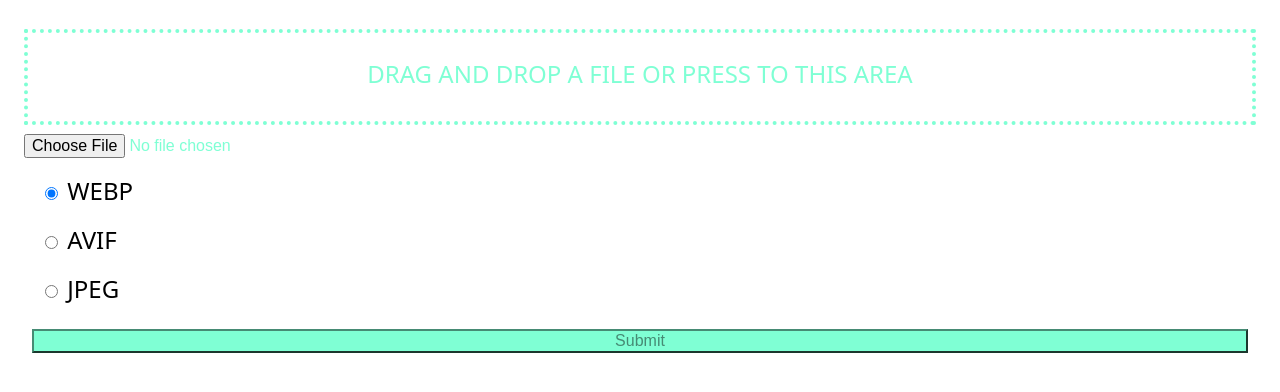
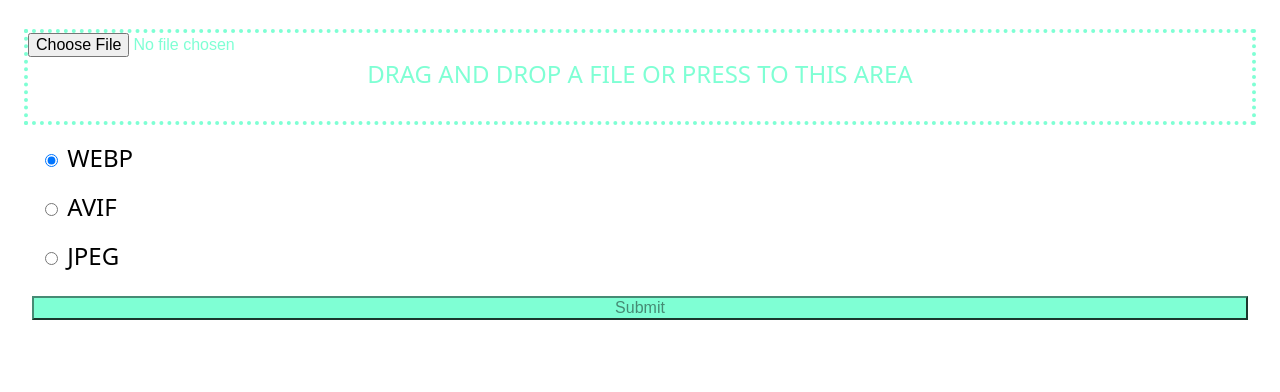
Before and after one commit to gthrm/image-converter, a website: page public/index.html in a window 1280 px wide. Shown: the part 116-508 px from the top of the page. Drawn offline with Linux system fonts and the light colour scheme.

Commit message:
fix: input fixed

```diff
--- a/public/index.html
+++ b/public/index.html
@@ -1,5 +1,6 @@
 <!DOCTYPE html>
 <html lang="en">
+
 <head>
   <meta charset="utf-8" />
   <meta name="viewport" content="width=device-width, initial-scale=1.0" />
@@ -12,11 +13,9 @@
 <body>
   <h1>Image Converter</h1>
   <form method="post" enctype="multipart/form-data" action="/upload">
-      <label for="file" class="fileinput"
-        >Drag and drop a file or press to this area</label
-      >
+    <label for="file" class="fileinput">Drag and drop a file or press to this area
       <input id="file" type="file" name="upload" />
-
+    </label>
     <div>
       <div>
         <input id="webp" type="radio" name="imageType" value="webp" checked />
@@ -34,4 +33,5 @@
     <div><input type="submit" class="button" /></div>
   </form>
 </body>
+
 </html>
--- a/public/style.css
+++ b/public/style.css
@@ -35,6 +35,8 @@ div {
 input[type="file"] {
   font-size: 1rem;
   color: aquamarine;
+  position: absolute;
+  inset: 0 0 0 0;
 }
 
 input[type="submit"] {
@@ -52,6 +54,7 @@ label {
 }
 
 .fileinput {
+  position: relative;
   display: block;
   min-height: 6rem;
   border-width: 0.3rem;
--- a/utils/convert.utils.js
+++ b/utils/convert.utils.js
@@ -3,7 +3,7 @@ const { v4: uuidv4 } = require('uuid');
 const { logger } = require('./logger.utils');
 require('dotenv').config();
 
-const PRED_OPT = 480;
+const PRED_OPT = 1920;
 /**
  * convertToType
  * @param {*} image - image
```
Lines whose indentation alone changed are shown as unchanged.
